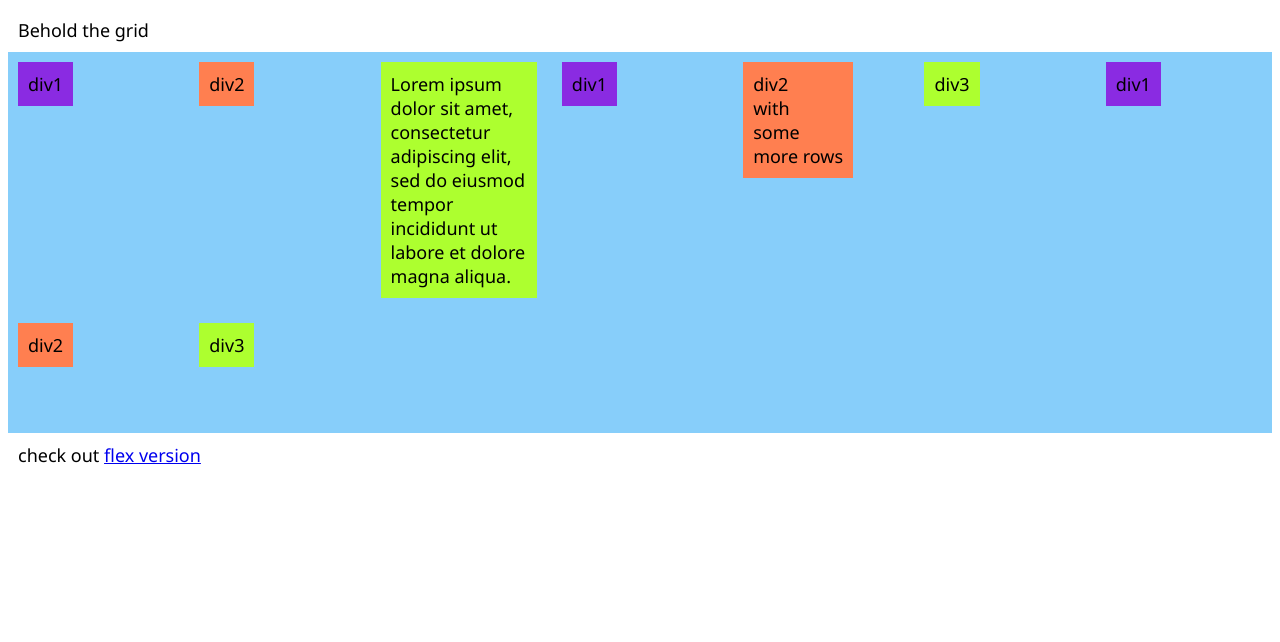
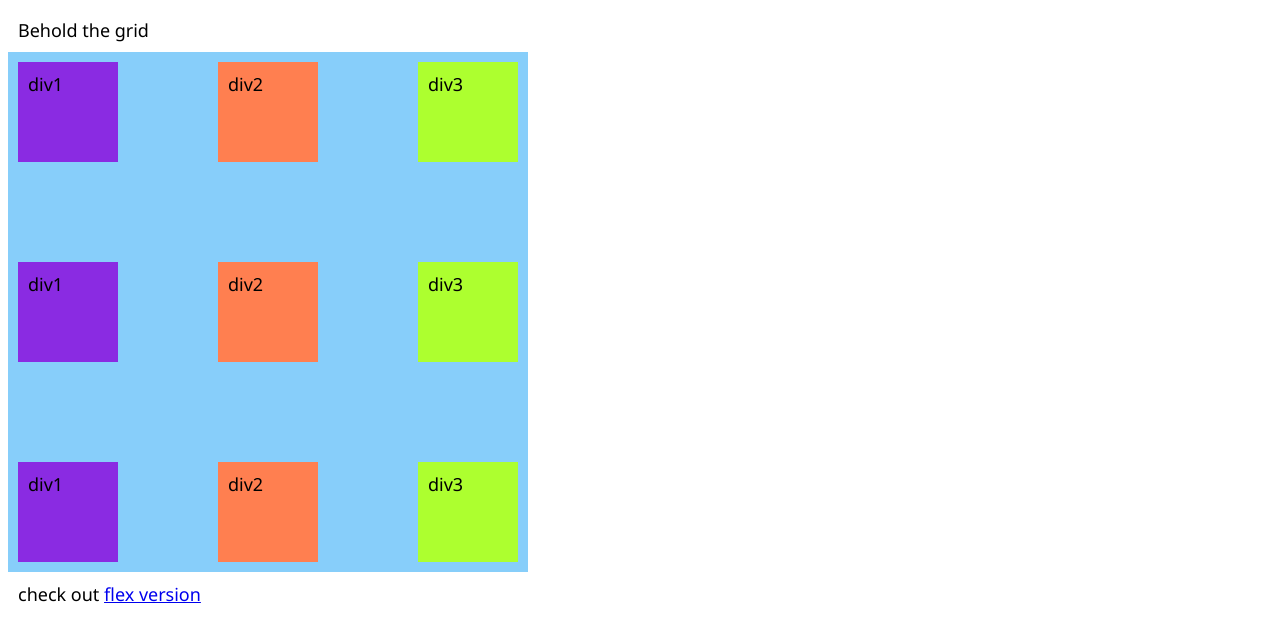
Before and after one commit to reflectiondm/grid-layout-examples, a website: page index.html in a window 1280 px wide. Drawn offline with Linux system fonts and the light colour scheme.

Commit message:
aligning grid tracks

```diff
--- a/css/styles.css
+++ b/css/styles.css
@@ -12,12 +12,14 @@ div {
 
     display: grid;
 
-    grid-template-columns: repeat(auto-fill, minmax(150px, 1fr));
-    grid-auto-rows: minmax(100px, auto);
+    height: 500px;
+    width: 500px;
+    grid-template-columns: 100px 100px 100px;
+    grid-auto-rows: 100px 100px 100px;
     grid-gap: 25px;
 
-    align-items: start;
-    justify-items: start;
+    justify-content: space-between;
+    align-content: space-between;
 }
 
 .div1 {
--- a/index.html
+++ b/index.html
@@ -17,14 +17,9 @@
     <div class="grid">
         <div class="div1">div1</div>
         <div class="div2">div2</div>
-        <div class="div3">Lorem ipsum dolor sit amet, consectetur adipiscing elit, sed do eiusmod tempor incididunt ut
-            labore et dolore magna aliqua.</div>
+        <div class="div3">div3</div>
         <div class="div1">div1</div>
-        <div class="div2">div2<br />
-            with<br />
-            some<br />
-            more rows<br />
-        </div>
+        <div class="div2">div2</div>
         <div class="div3">div3</div>
         <div class="div1">div1</div>
         <div class="div2">div2</div>
```
